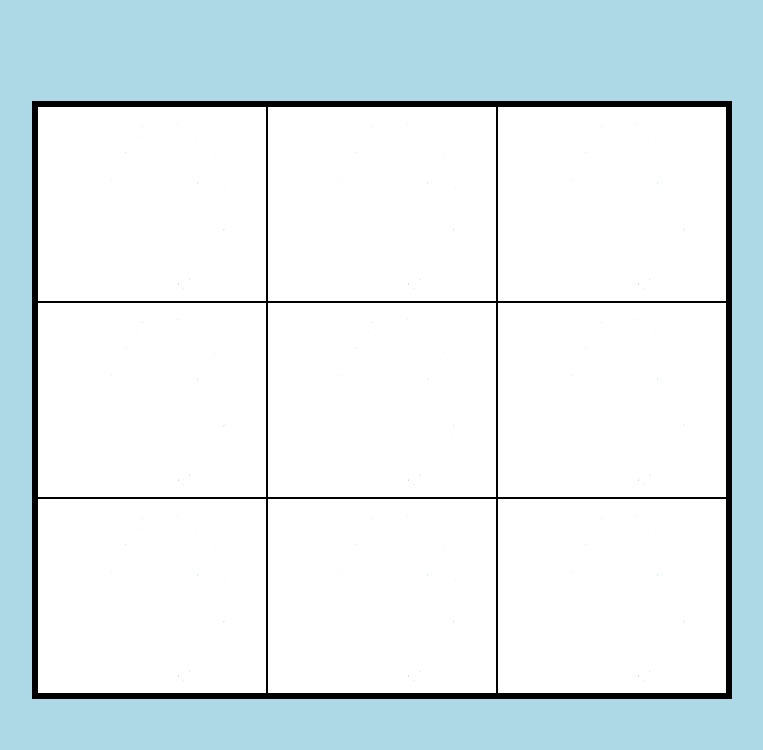
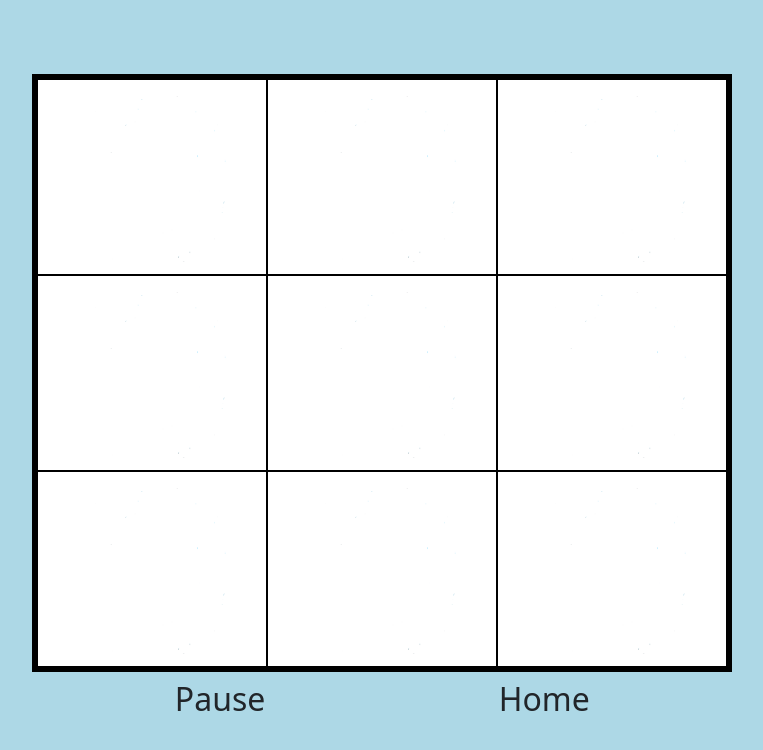
Before and after one commit to Johncharles963/javascript-tictactoe, a React (Create React App) app: page /Play in a window 1280 px wide. Shown: the top 750 px of the page, without its empty margins (258-1021 px from the left). Built offline with nearby package versions, Linux system fonts and the light colour scheme.

Commit message:
Added pause and home buttons as well as Ai fixes

```diff
--- a/src/App.css
+++ b/src/App.css
@@ -61,12 +61,15 @@
   top: 50%;
   left: 50%;
   transform: translate(-50%, -50%);
-  width: 50%;
   background-color: #61dafb;
   height: 200px;
   text-align: center;
+  opacity: .9;
 }
 .play-btn{
   background: none;
   border: none;
 }
+.point{
+  cursor: pointer;
+}
--- a/src/components/Home.jsx
+++ b/src/components/Home.jsx
@@ -1,6 +1,9 @@
+import { Link } from "react-router-dom"
 
 const Home = () =>{
-    return(<h1>Home</h1>)
+    return(
+    <Link className="text-center fs-1" to="/play">Play</Link>
+    )
 }
 
 export default Home
--- a/src/components/Play.jsx
+++ b/src/components/Play.jsx
@@ -3,6 +3,7 @@ import Row from 'react-bootstrap/Row'
 import Col from 'react-bootstrap/Col'
 import Image from 'react-bootstrap/Image'
 import { useState, useEffect } from 'react'
+import { useNavigate } from 'react-router-dom'
 
 
 const Play = () => {
@@ -10,13 +11,14 @@ const Play = () => {
     const [cpuLetter, setCpuLetter] = useState('o')
     const [userLetter, setUserLetter] = useState('x')
     const [gameOver, setGameOver] = useState(false)
+    const [paused, setPaused] = useState(false)
     const [aiTurn, setAiTurn] = useState(false)
     const [message, setMessage] = useState('')
+    const navigate = useNavigate();
 
     useEffect(() => {
-        addItemsToArray()
+        addItemsToArray();
     }, []);
-
     const unbeatableAI = () => {
         let possibleMoves = [[0, 1, 2], [3, 4, 5], [6, 7, 8], [0, 3, 6,], [1, 4, 7], [2, 5, 8], [2, 4, 6], [0, 4, 8]]
         if (checkIfGameOver(possibleMoves, 'player')) {
@@ -55,17 +57,14 @@ const Play = () => {
             else {
                 count = arr.filter(letter => letter == userLetter).length
             }
-            if (count === 3)
-            {
-                if(player !== 'cpu')
-                {
+            if (count === 3) {
+                if (player !== 'cpu') {
                     setMessage('You won!')
                 }
                 return true
             }
         }
-        if (boardFull)
-        {
+        if (boardFull) {
             setMessage('Its a draw!')
             return true
         }
@@ -143,7 +142,7 @@ const Play = () => {
         setGameSquares(arr)
     }
     const squareClicked = (index) => {
-        if(!gameOver && !aiTurn){
+        if (!gameOver && !aiTurn) {
             let arr = [...gameSquares]
             if (arr[index].value === userLetter) {
             }
@@ -162,13 +161,25 @@ const Play = () => {
             }
         }
     }
-    const playAgain = () =>{
+    const playAgain = () => {
         addItemsToArray()
         setGameOver(false)
         setAiTurn(false)
+        setPaused(false)
     }
-    const exit = () =>{
+    const unPaused = () => {
+        setPaused(false)
         setGameOver(false)
+    }
+    const exit = () => {
+        navigate("/");
+    }
+    const pauseGame = () => {
+        if(!gameOver){
+            setMessage('Paused')
+            setGameOver(true)
+            setPaused(true)
+        }
     }
     if (gameSquares) {
         let arr = gameSquares
@@ -186,10 +197,15 @@ const Play = () => {
                         <h1 >{message}</h1>
                     </Col>
                     <Col className='my-auto'>
-                <button onClick={()=>{playAgain()}} className='play-btn fs-1'>Play Again</button>
+                        <button onClick={() => { playAgain() }} className='play-btn fs-1'>Play Again</button>
                     </Col>
+                    {paused &&
                         <Col className='my-auto'>
-                <button onClick={()=>{exit()}} className='play-btn fs-1'>Exit</button>
+                            <button onClick={() => { unPaused() }} className='play-btn fs-1'>Continue</button>
+                        </Col>
+                    }
+                    <Col className='my-auto'>
+                        <button onClick={() => { exit() }} className='play-btn fs-1'>Exit</button>
                     </Col>
                 </Row>
             }
@@ -198,6 +214,10 @@ const Play = () => {
                     gameSquares.map(u => { return u.button })
                 }
             </Row>
+            <Row className='mx-auto mt-2'>
+                <Col xs={4} className='fs-2 mx-auto text-end'><h2 className='point' onClick={()=>{pauseGame()}}>Pause</h2></Col>
+                <Col xs={4} className='fs-2 mx-auto'><h2 className='point' onClick={()=>{exit()}}>Home</h2></Col>
+            </Row>
         </div>
     )
 }
```
Lines whose indentation alone changed are shown as unchanged.
